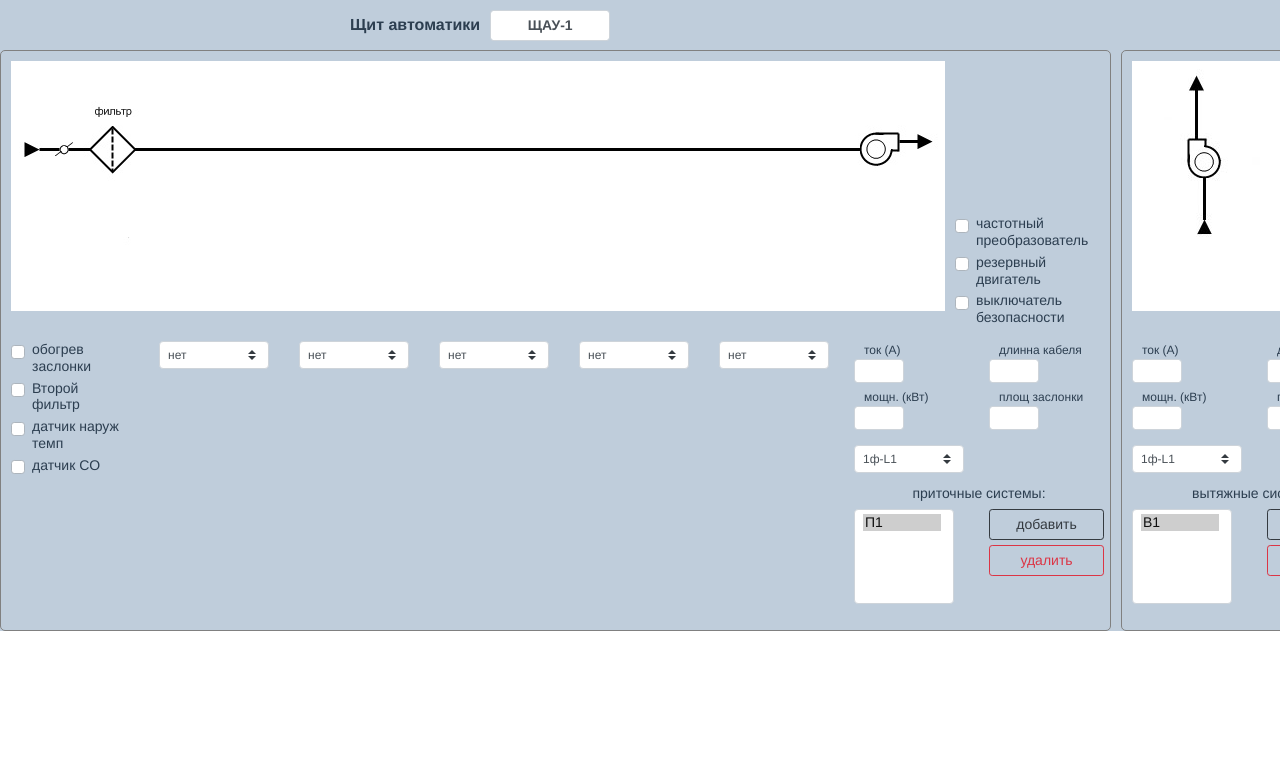
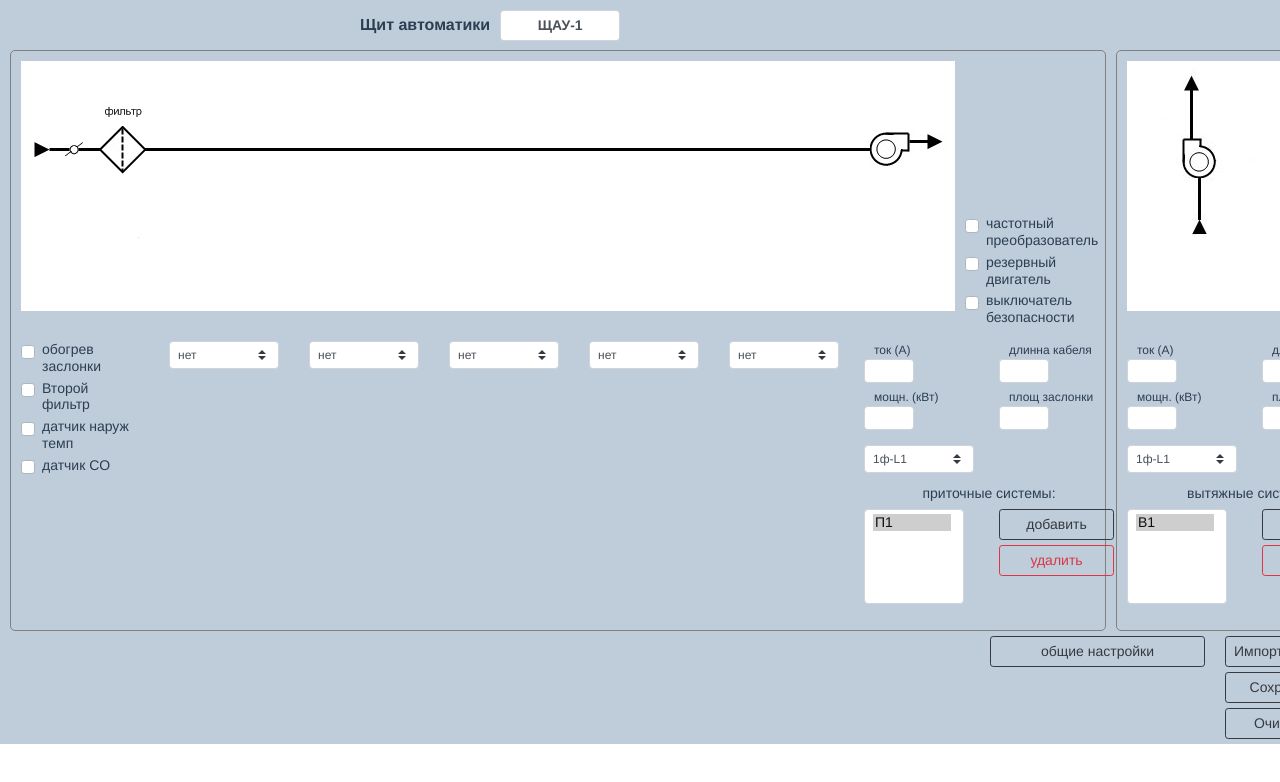
Before and after one commit to akashuba/CAD, a Vue app in the folder frontend/: page / in a window 1280 px wide. Shown: the top 782 px of the page. Built offline with nearby package versions, Linux system fonts and the light colour scheme.

Commit message:
WIP: start with general config

```diff
--- a/frontend/src/App.vue
+++ b/frontend/src/App.vue
@@ -5,6 +5,7 @@
 			<Supply />
 			<Exhaust />
 		</div>
+		<GeneralConfig />
 	</div>
 </template>
 
@@ -12,6 +13,7 @@
 import Supply from './components/supplyUnit/Supply.vue'
 import Header from './components/common/Header.vue'
 import Exhaust from './components/exhaustUnit/Exhaust.vue'
+import GeneralConfig from './components/generalConfig/GeneralConfig.vue'
 
 export default {
 	name: 'App',
@@ -19,6 +21,7 @@ export default {
 		Supply,
 		Header,
 		Exhaust,
+		GeneralConfig,
 	},
 }
 </script>
@@ -32,6 +35,8 @@ export default {
 	color: #2c3e50;
 	background-color: #bfcddb;
 	min-width: 1450px;
+	padding-right: 10px;
+	padding-left: 10px;
 }
 
 label {
@@ -40,6 +45,7 @@ label {
 
 .ventUnits {
 	display: flex;
+	justify-content: space-between;
 }
 
 .custom-control-label {
--- a/frontend/src/components/exhaustUnit/Exhaust.vue
+++ b/frontend/src/components/exhaustUnit/Exhaust.vue
@@ -63,10 +63,10 @@ export default {
 
 		ventUnit() {
 			return this.$store.getters.ventExhaustUnit
-		}
+		},
 	},
 
-		methods: {
+	methods: {
 		selectCurrentUnit(event) {
 			this.$store.commit(mutations.SELECT_CURRENT_EXHAUST, {
 				currentName: event.target.value,
--- /dev/null
+++ b/frontend/src/components/generalConfig/GeneralConfig.vue
@@ -0,0 +1,63 @@
+<template>
+	<div class="generalConfigWrapper">
+		<div class="generalConfig">
+			<b-button size="sm" variant="outline-dark" class="button" @click="showModal"
+				>общие настройки</b-button
+			>
+		</div>
+		<div class="exportImport">
+			<b-button size="sm" variant="outline-dark" class="button"
+				>Импортировать конфигурации</b-button
+			>
+			<b-button size="sm" variant="outline-dark" class="button"
+				>Сохранить конфигурации</b-button
+			>
+			<b-button size="sm" variant="outline-dark" class="button"
+				>Очистить конфигурации</b-button
+			>
+		</div>
+		<b-modal
+			ref="modalGeneralConfig"
+			id="modalGeneralConfig"
+			title="Общие настройки"
+			ok-title="сохранить"
+			cancel-title="закрыть"
+			hide-footer
+		>
+			<div>modal</div>
+		</b-modal>
+	</div>
+</template>
+<script>
+export default {
+	name: 'GeneralConfig',
+
+	methods: {
+		showModal() {
+			this.$refs['modalGeneralConfig'].show()
+		},
+	},
+}
+</script>
+<style scoped>
+.generalConfigWrapper {
+	display: flex;
+	width: 100%;
+    padding-top: 5px;
+    justify-content: flex-end;
+}
+
+.generalConfig {
+    margin-right: 20px;
+}
+
+.exportImport {
+	display: flex;
+	flex-direction: column;
+}
+
+.button {
+	margin-bottom: 5px;
+    min-width: 215px;
+}
+</style>
```
